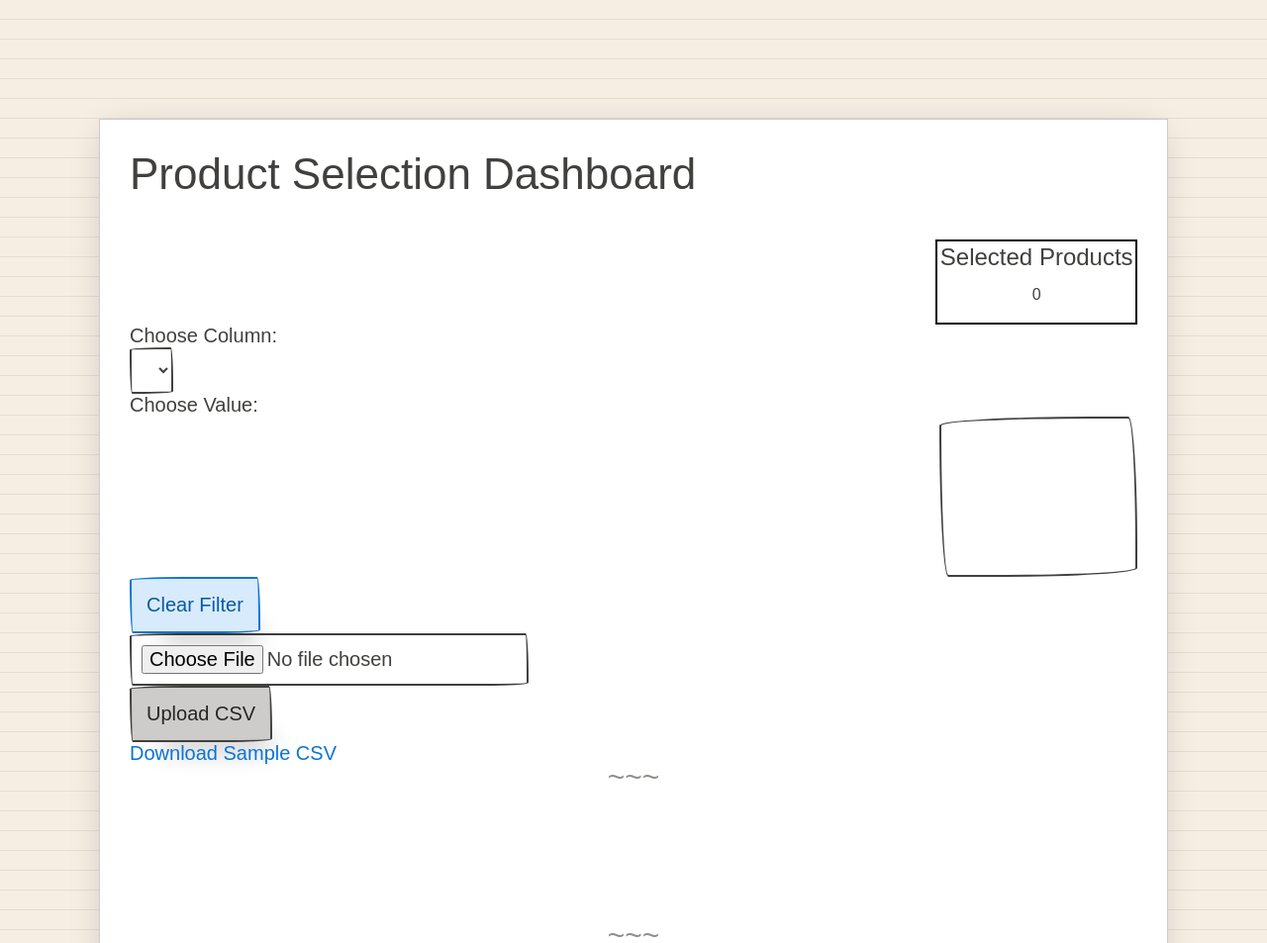
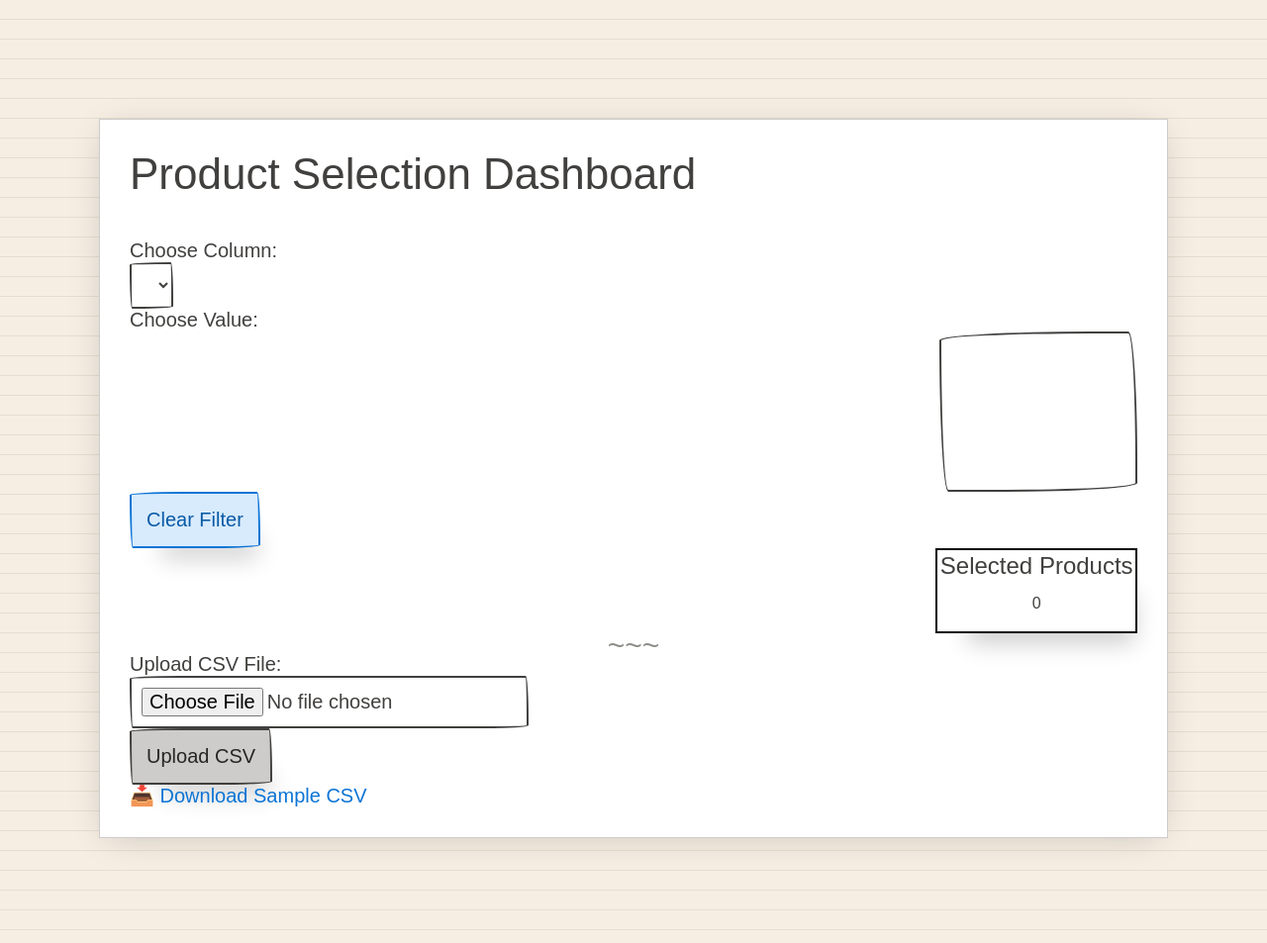
Before and after one commit to king10042003/Product-Selection-Dashboard, a Flask app: template templates/dashboard.html in a window 1280 px wide. Shown: the top 953 px of the page at 99% size. Run offline with Flask 3, Linux system fonts and the light colour scheme; the template is opened without the code that fills it, so the values that code supplies are empty; some web fonts are replaced.

Commit message:
Describe your changes

```diff
--- a/templates/dashboard.html
+++ b/templates/dashboard.html
@@ -13,36 +13,36 @@
   <div class="paper">
     <h1>Product Selection Dashboard</h1>
 
-    <div class="right-panel">
-      <h2>Selected Products</h2>
-      <p id="selected-count">0</p>
+    <div class="dashboard-header flex justify-between items-center">
+      <div id="filter-section" class="p-4">
+        <label for="column-select">Choose Column:</label>
+        <select id="column-select" onchange="loadFilterOptions()"></select>
+
+        <label for="value-select" class="mt-2 block">Choose Value:</label>
+        <select id="value-select" multiple size="6" onchange="applyFilter()"></select>
+
+        <button onclick="clearFilter()" class="btn-secondary mt-2">Clear Filter</button>
+      </div>
+
+      <div class="right-panel text-center bg-gray-100 p-4 rounded-lg shadow">
+        <h2>Selected Products</h2>
+        <p id="selected-count" class="text-2xl font-bold text-blue-600">0</p>
+      </div>
     </div>
 
-    <div id="filter-section" class="p-4">
-      <label for="column-select">Choose Column:</label>
-      <select id="column-select" onchange="loadFilterOptions()">
-        <!-- Populated dynamically -->
-      </select>
-
-      <label for="value-select">Choose Value:</label>
-      <select id="value-select"  multiple size="6" onchange="applyFilter()">
-        <!-- Populated dynamically -->
-      </select>
-      <button onclick="clearFilter()" class="btn-secondary mt-2">Clear Filter</button>
-    </div>
-
+    <hr class="my-4">
 
     <!-- File Upload Form -->
-    <form action="/" method="POST" enctype="multipart/form-data">
-      <input type="file" name="file" required>
+    <form action="/" method="POST" enctype="multipart/form-data" class="mb-4">
+      <label class="block mb-2">Upload CSV File:</label>
+      <input type="file" name="file" required class="mb-2">
       <button type="submit" class="btn-primary" onclick="localStorage.removeItem('selectedItems');">Upload CSV</button>
     </form>
 
+    <!-- Sample CSV Download -->
+    <a href="{{ url_for('download_sample') }}" class="btn-secondary inline-block mb-4" download>📥 Download Sample CSV</a>
 
-    <!-- Sample CSV Download Link -->
-    <a href="{{ url_for('download_sample') }}" class="btn-secondary" download>Download Sample CSV</a>
-
-    <hr>
+  </div>
 
     <!-- Product List -->
     <ul class="card-list">
```
